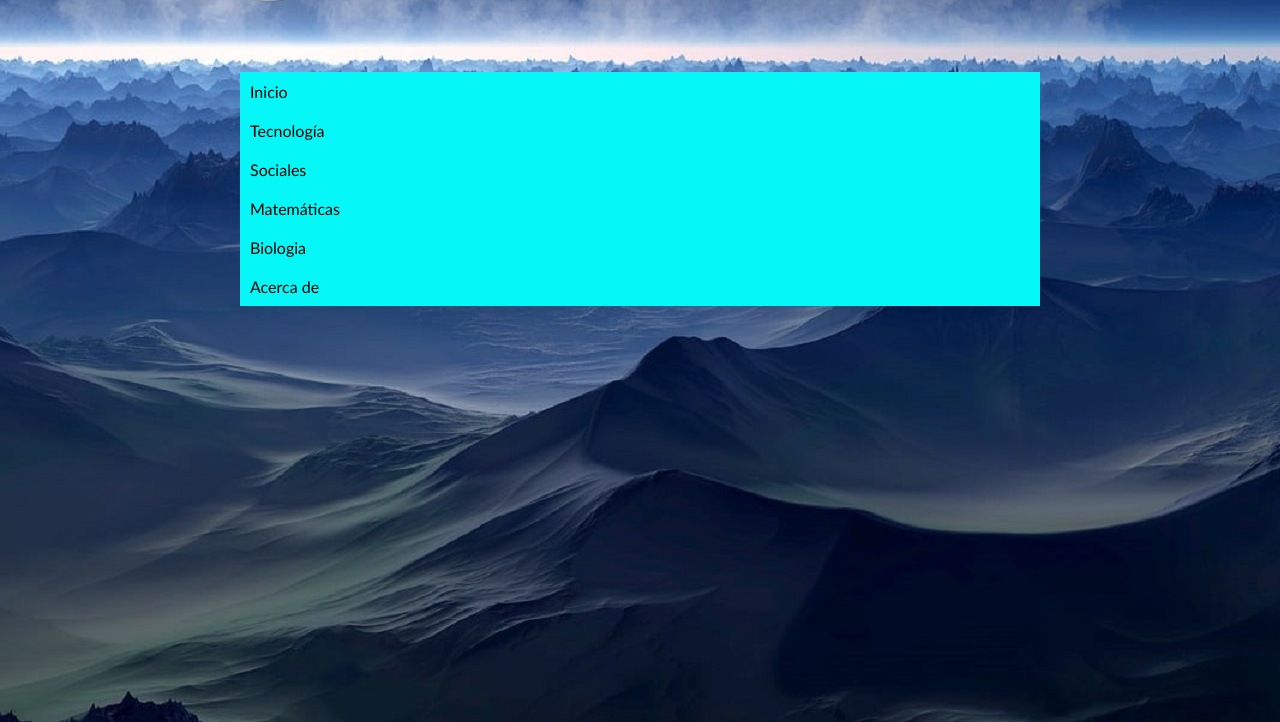
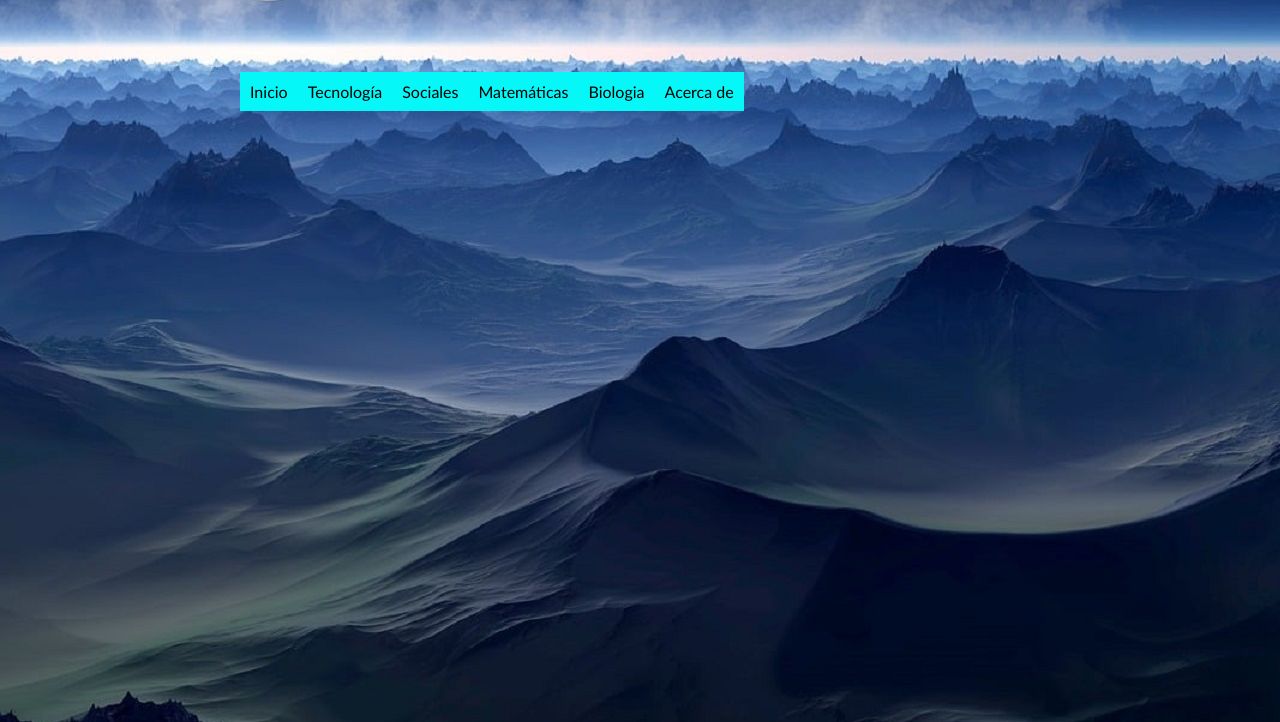
Before and after one commit to juanandresroldan/Tecno, a plain HTML site: page index.html in a window 1280 px wide. Shown: the part 78-800 px from the top of the page. Drawn offline with Linux system fonts and the light colour scheme.

Commit message:
Update botones.css

```diff
--- a/botones.css
+++ b/botones.css
@@ -17,7 +17,7 @@ ul, ol{
     width: 800px;
     font-family: 'Gill Sans', 'Gill Sans MT', Calibri, 'Trebuchet MS', sans-serif;
 }
-/* .botones > li{
+.botones > li{
     float: left  ;
 }
 .menu li:hover > ul{
@@ -25,7 +25,7 @@ ul, ol{
 }
 .botones li a:hover {
     background-color: rgb(235, 238, 238);
-} */
+}
 .menu li ul{
 position: absolute;
 min-width: 140px;
```
